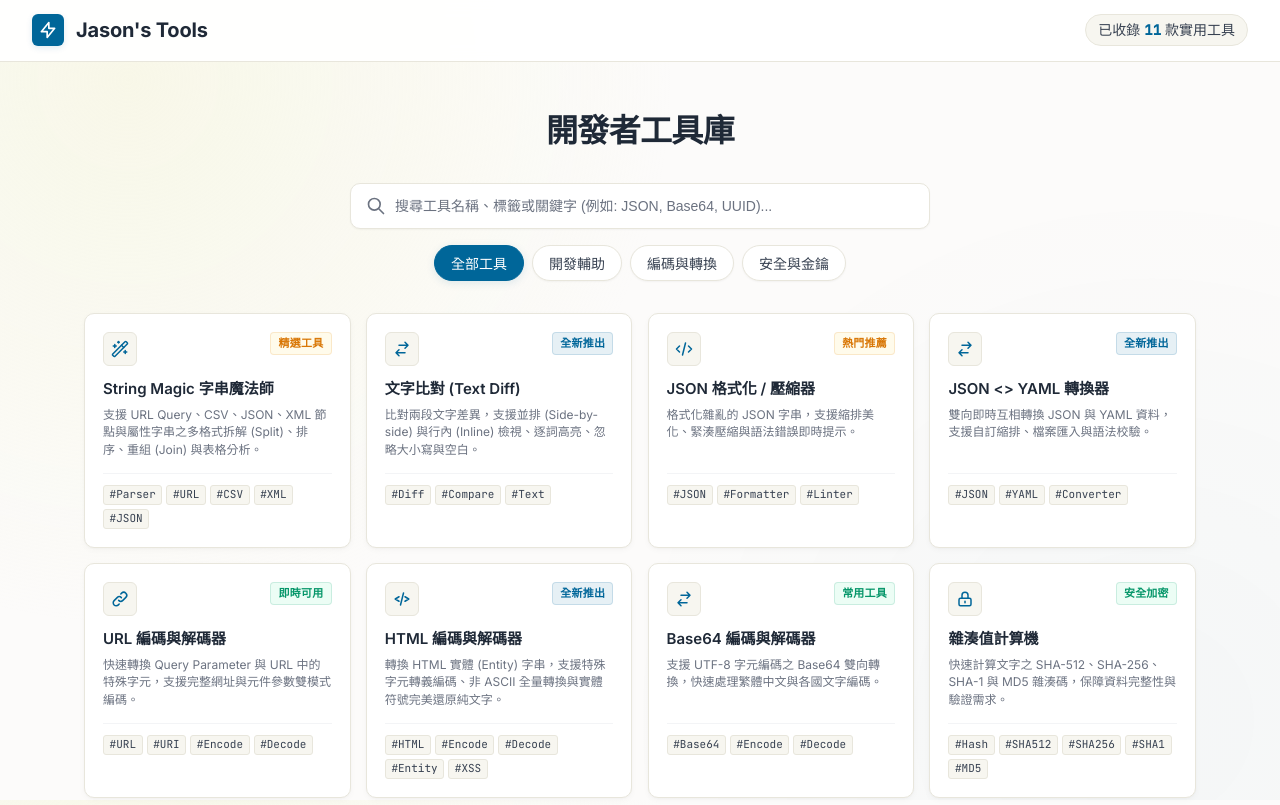
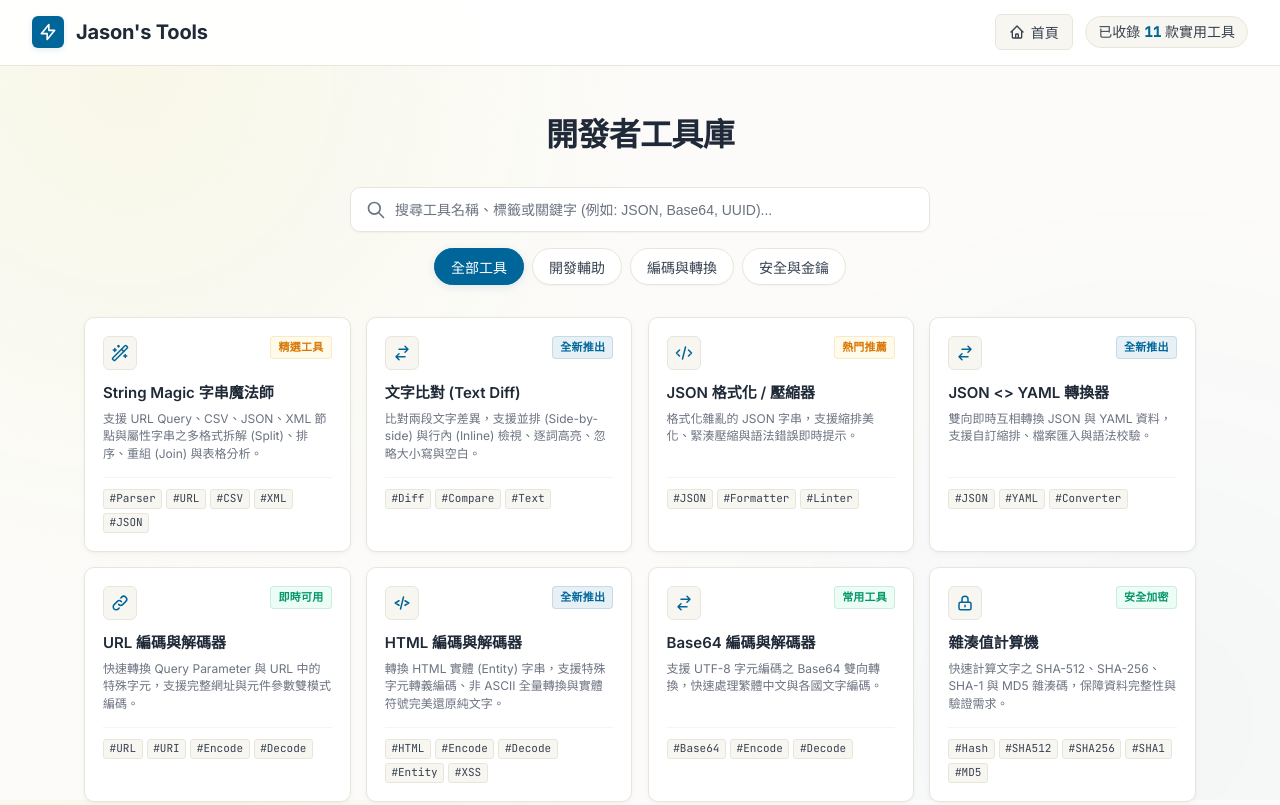
Before and after one commit to jason1167/jason1167.github.io, a plain HTML site: page Tools/index.html in a window 1280 px wide. Shown: the top 805 px of the page. Drawn offline with Linux system fonts and the light colour scheme.

Commit message:
deploy blog

```diff
--- a/Tools/index.html
+++ b/Tools/index.html
@@ -143,6 +143,34 @@
       gap: 0.75rem;
     }
 
+    .nav-link {
+      display: inline-flex;
+      align-items: center;
+      gap: 0.35rem;
+      padding: 0.4rem 0.85rem;
+      border-radius: var(--radius-sm);
+      font-size: 14px;
+      /* 規範尺寸: 14 */
+      font-weight: 500;
+      color: var(--gray-700);
+      background: var(--color-beige-light);
+      border: 1px solid var(--border-color);
+      text-decoration: none;
+      transition: var(--transition);
+    }
+
+    .nav-link:hover {
+      background: var(--primary-light);
+      color: var(--primary);
+      border-color: rgba(0, 102, 153, 0.3);
+    }
+
+    .nav-link svg {
+      width: 16px;
+      /* 規範 Icon 尺寸: 16 */
+      height: 16px;
+    }
+
     .badge-counter {
       font-size: 14px;
       /* 規範尺寸: 14 */
@@ -1064,7 +1092,7 @@
 
   <!-- 頂部導航 -->
   <header class="navbar">
-    <a href="#" class="brand">
+    <a href="../index.html" class="brand">
       <div class="brand-icon">
         <svg fill="none" viewBox="0 0 24 24" stroke="currentColor">
           <path stroke-linecap="round" stroke-linejoin="round" d="M13 10V3L4 14h7v7l9-11h-7z" />
@@ -1073,6 +1101,22 @@
       <span>Jason's Tools</span>
     </a>
     <div class="nav-actions">
+      <a href="../index.html" class="nav-link" title="回首頁">
+        <svg fill="none" viewBox="0 0 24 24" stroke="currentColor">
+          <path stroke-linecap="round" stroke-linejoin="round" stroke-width="2"
+            d="M3 12l2-2m0 0l7-7 7 7M5 10v10a1 1 0 001 1h3m10-11l2 2m-2-2v10a1 1 0 01-1 1h-3m-6 0a1 1 0 001-1v-4a1 1 0 011-1h2a1 1 0 011 1v4a1 1 0 001 1m-6 0h6" />
+        </svg>
+        首頁
+      </a>
+      <!--
+      <a href="../Apps/index.html" class="nav-link" title="進入應用中心">
+        <svg fill="none" viewBox="0 0 24 24" stroke="currentColor">
+          <path stroke-linecap="round" stroke-linejoin="round" stroke-width="2"
+            d="M4 6a2 2 0 012-2h2a2 2 0 012 2v2a2 2 0 01-2 2H6a2 2 0 01-2-2V6zM14 6a2 2 0 012-2h2a2 2 0 012 2v2a2 2 0 01-2 2h-2a2 2 0 01-2-2V6zM4 16a2 2 0 012-2h2a2 2 0 012 2v2a2 2 0 01-2 2H6a2 2 0 01-2-2v-2zM14 16a2 2 0 012-2h2a2 2 0 012 2v2a2 2 0 01-2 2h-2a2 2 0 01-2-2v-2z" />
+        </svg>
+        應用中心
+      </a>
+      -->
       <div class="badge-counter">
         已收錄 <span id="toolCount">0</span> 款實用工具
       </div>
```
